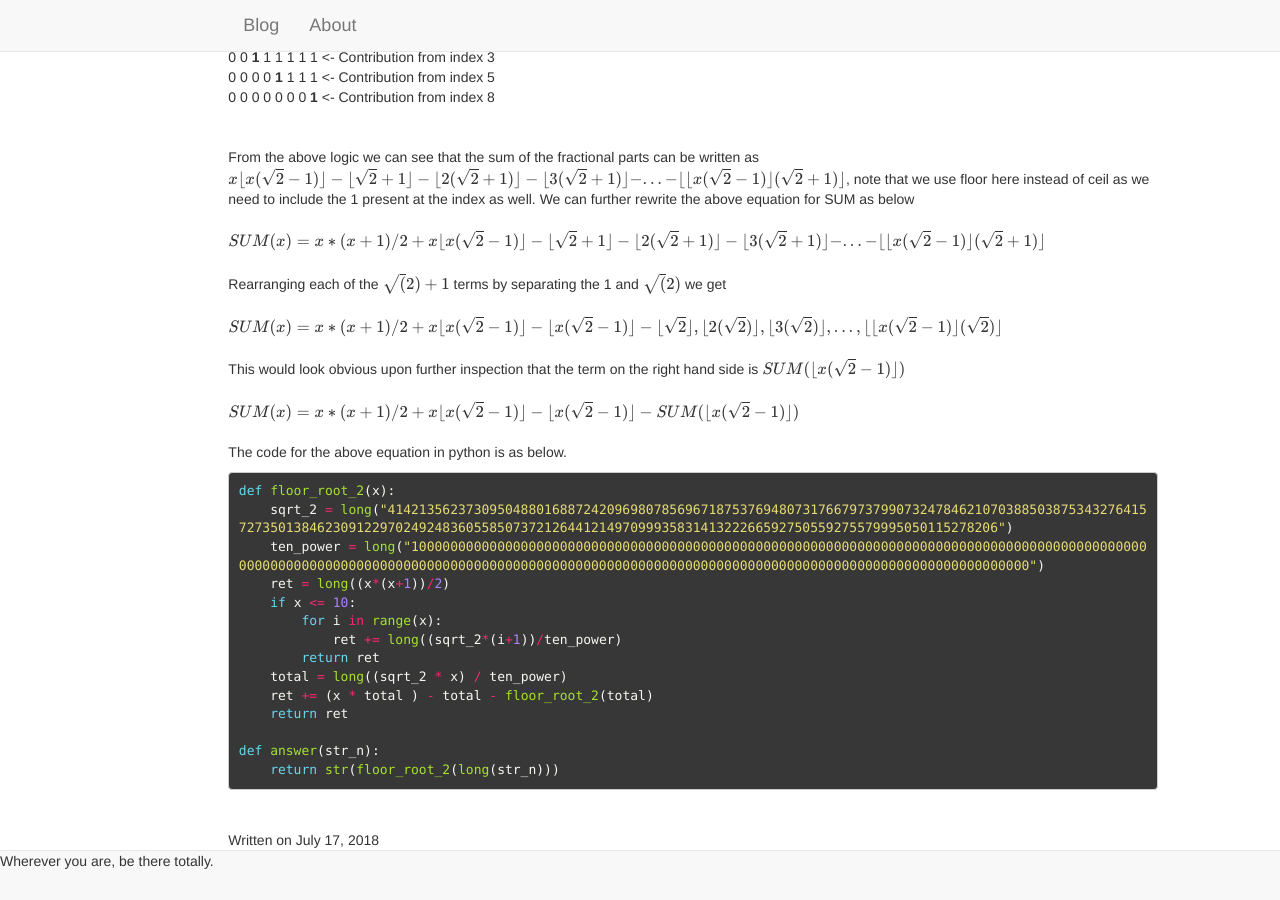
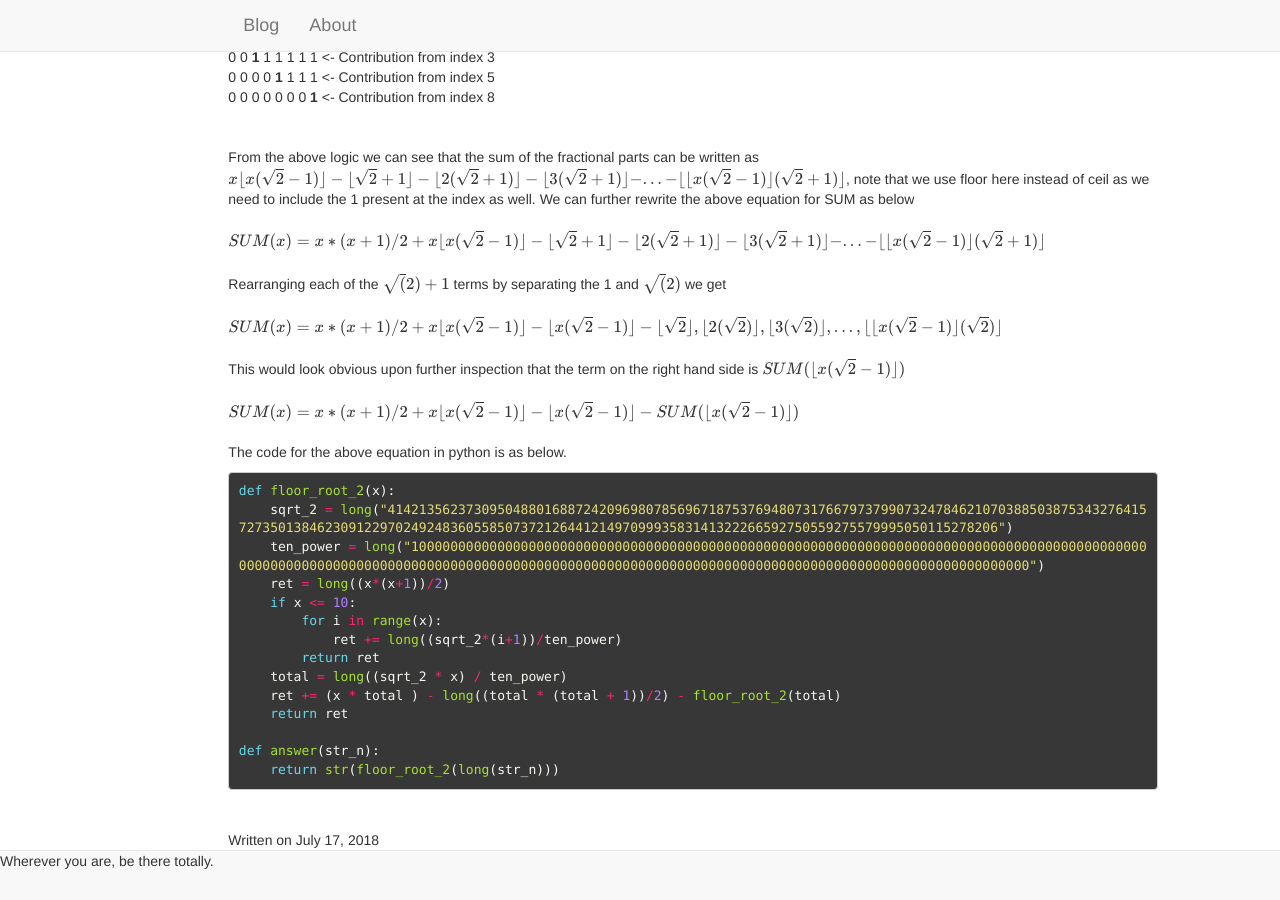
Before and after one commit to surajshetiya/surajshetiya.github.io, a Jekyll site: the page built from _posts/2018-07-17-Google-foobar.md, in a window 1280 px wide and 900 px high, scrolled down 19814 px. Built offline with Jekyll 4.4.1, drawn with Linux system fonts in a browser that asks for light colours; formulas are drawn with MathJax 3.

```diff
--- a/_posts/2018-07-17-Google-foobar.md
+++ b/_posts/2018-07-17-Google-foobar.md
@@ -905,7 +905,7 @@
             ret += long((sqrt_2*(i+1))/ten_power)
         return ret
     total = long((sqrt_2 * x) / ten_power)
-    ret += (x * total ) - total - floor_root_2(total)
+    ret += (x * total ) - long((total * (total + 1))/2) - floor_root_2(total)
     return ret
 
 def answer(str_n):
```
